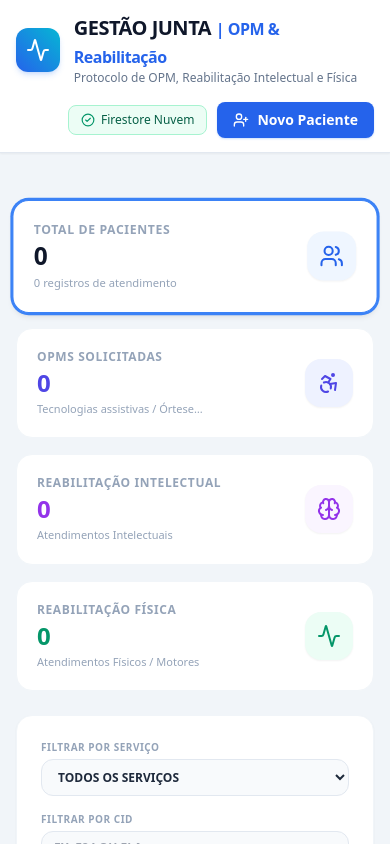
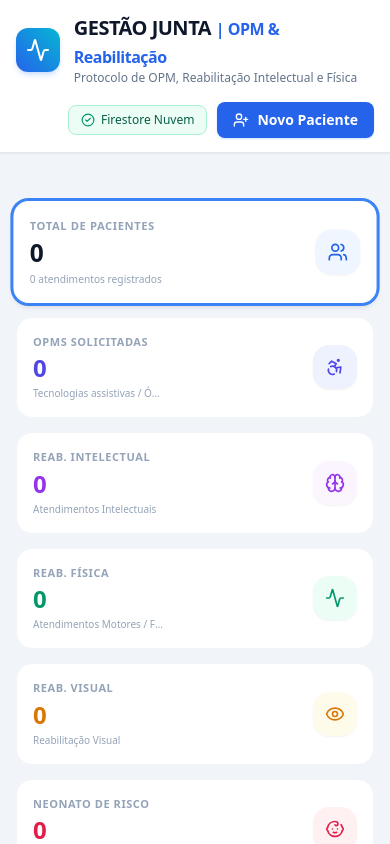
Before and after one commit to viquituKings/prontuario-JRRPCD, a React (Vite) app: page / in a window 390 px wide. Shown: the top 844 px of the page. Built offline with nearby package versions, Linux system fonts and the light colour scheme; no server answers; the database is empty.

Commit message:
feat: adiciona servicos especializados Neonato de risco e reabilitacao visual

```diff
--- a/src/components/PatientDetailsModal.jsx
+++ b/src/components/PatientDetailsModal.jsx
@@ -23,7 +23,8 @@ import {
 import {
   formatarDataHoraBR,
   isMotorizadaSolicitada,
-  verificarCompatibilidadeMotorizada
+  verificarCompatibilidadeMotorizada,
+  getBadgeColorServico
 } from '../types';
 
 export default function PatientDetailsModal({
@@ -52,12 +53,7 @@ export default function PatientDetailsModal({
   const cleanPhone = patient.telefone ? patient.telefone.replace(/\D/g, '') : '';
   const whatsappUrl = cleanPhone.length >= 10 ? `https://wa.me/55${cleanPhone}` : null;
 
-  const badgeColor =
-    servico === 'OPM'
-      ? 'bg-blue-100 text-blue-800 border-blue-200'
-      : servico === 'Reab. Intelectual'
-      ? 'bg-purple-100 text-purple-800 border-purple-200'
-      : 'bg-emerald-100 text-emerald-800 border-emerald-200';
+  const badgeColor = getBadgeColorServico(servico);
 
   return (
     <div className="fixed inset-0 z-50 overflow-y-auto bg-slate-900/60 backdrop-blur-sm flex items-center justify-center p-3 sm:p-5 no-print">
--- a/src/components/PatientFormModal.jsx
+++ b/src/components/PatientFormModal.jsx
@@ -831,6 +831,8 @@ export default function PatientFormModal({
               <option value="OPM">OPM</option>
               <option value="Reab. Intelectual">REABILITAÇÃO INTELECTUAL</option>
               <option value="Reab. Fisica">REABILITAÇÃO FÍSICA</option>
+              <option value="Reab. Visual">REABILITAÇÃO VISUAL</option>
+              <option value="Neonato de Risco">NEONATO DE RISCO</option>
             </select>
           </div>
 
--- a/src/components/PatientList.jsx
+++ b/src/components/PatientList.jsx
@@ -16,7 +16,8 @@ import {
   isMotorizadaSolicitada,
   verificarCompatibilidadeMotorizada,
   extrairPacientesUnicos,
-  contarOpmsSolicitadas
+  contarOpmsSolicitadas,
+  getBadgeColorServico
 } from '../types';
 
 export default function PatientList({
@@ -112,6 +113,8 @@ export default function PatientList({
               <option value="OPM">OPM</option>
               <option value="Reab. Intelectual">REAB. INTELECTUAL</option>
               <option value="Reab. Fisica">REAB. FÍSICA</option>
+              <option value="Reab. Visual">REAB. VISUAL</option>
+              <option value="Neonato de Risco">NEONATO DE RISCO</option>
             </select>
           </div>
 
@@ -211,12 +214,7 @@ export default function PatientList({
               ) : (
                 filteredPacientes.map((p) => {
                   const servico = p.servico_especializado || 'OPM';
-                  const badgeColor =
-                    servico === 'OPM'
-                      ? 'bg-blue-100 text-blue-700'
-                      : servico === 'Reab. Intelectual'
-                      ? 'bg-purple-100 text-purple-700'
-                      : 'bg-emerald-100 text-emerald-700';
+                  const badgeColor = getBadgeColorServico(servico);
 
                   const opms = p.opm_list || [];
                   const dataEntrada = p.data_entrada || p.dataEntrada || '-';
--- a/src/components/StatsCards.jsx
+++ b/src/components/StatsCards.jsx
@@ -1,5 +1,5 @@
 import React from 'react';
-import { Users, Accessibility, Brain, Activity } from 'lucide-react';
+import { Users, Accessibility, Brain, Activity, Eye, Baby } from 'lucide-react';
 import { extrairPacientesUnicos, contarOpmsSolicitadas } from '../types';
 
 export default function StatsCards({ pacientes, activeFilter, onSelectFilter }) {
@@ -15,12 +15,20 @@ export default function StatsCards({ pacientes, activeFilter, onSelectFilter })
     (p) => p.servico_especializado === 'Reab. Fisica'
   ).length;
 
+  const totalVisual = pacientes.filter(
+    (p) => p.servico_especializado === 'Reab. Visual' || p.servico_especializado === 'Reabilitação Visual'
+  ).length;
+
+  const totalNeonato = pacientes.filter(
+    (p) => p.servico_especializado === 'Neonato de Risco' || p.servico_especializado === 'Neonato de risco'
+  ).length;
+
   const cards = [
     {
       id: 'todos',
       label: 'Total de Pacientes',
       count: totalPacientesUnicos,
-      subtext: `${totalRegistros} registros de atendimento`,
+      subtext: `${totalRegistros} atendimentos registrados`,
       icon: Users,
       bgColor: 'bg-blue-50',
       iconColor: 'text-blue-600',
@@ -30,7 +38,7 @@ export default function StatsCards({ pacientes, activeFilter, onSelectFilter })
       id: 'OPM',
       label: 'OPMs Solicitadas',
       count: totalOpms,
-      subtext: 'Tecnologias assistivas / Órteses / Próteses',
+      subtext: 'Tecnologias assistivas / Órteses',
       icon: Accessibility,
       bgColor: 'bg-indigo-50',
       iconColor: 'text-indigo-600',
@@ -38,7 +46,7 @@ export default function StatsCards({ pacientes, activeFilter, onSelectFilter })
     },
     {
       id: 'Reab. Intelectual',
-      label: 'Reabilitação Intelectual',
+      label: 'Reab. Intelectual',
       count: totalIntelectual,
       subtext: 'Atendimentos Intelectuais',
       icon: Brain,
@@ -48,18 +56,38 @@ export default function StatsCards({ pacientes, activeFilter, onSelectFilter })
     },
     {
       id: 'Reab. Fisica',
-      label: 'Reabilitação Física',
+      label: 'Reab. Física',
       count: totalFisica,
-      subtext: 'Atendimentos Físicos / Motores',
+      subtext: 'Atendimentos Motores / Físicos',
       icon: Activity,
       bgColor: 'bg-emerald-50',
       iconColor: 'text-emerald-600',
       textColor: 'text-emerald-600',
     },
+    {
+      id: 'Reab. Visual',
+      label: 'Reab. Visual',
+      count: totalVisual,
+      subtext: 'Reabilitação Visual',
+      icon: Eye,
+      bgColor: 'bg-amber-50',
+      iconColor: 'text-amber-600',
+      textColor: 'text-amber-600',
+    },
+    {
+      id: 'Neonato de Risco',
+      label: 'Neonato de Risco',
+      count: totalNeonato,
+      subtext: 'Acompanhamento Neonatal',
+      icon: Baby,
+      bgColor: 'bg-rose-50',
+      iconColor: 'text-rose-600',
+      textColor: 'text-rose-600',
+    },
   ];
 
   return (
-    <div className="grid grid-cols-1 sm:grid-cols-2 lg:grid-cols-4 gap-4 sm:gap-6 my-6 no-print">
+    <div className="grid grid-cols-1 sm:grid-cols-2 lg:grid-cols-3 xl:grid-cols-6 gap-3.5 sm:gap-4 my-6 no-print">
       {cards.map((card) => {
         const Icon = card.icon;
         const isSelected = activeFilter === card.id;
@@ -68,27 +96,27 @@ export default function StatsCards({ pacientes, activeFilter, onSelectFilter })
           <button
             key={card.id}
             onClick={() => onSelectFilter(card.id)}
-            className={`text-left p-5 sm:p-6 rounded-2xl border transition-all duration-200 flex items-center justify-between ${
+            className={`text-left p-4 sm:p-5 rounded-2xl border transition-all duration-200 flex items-center justify-between ${
               isSelected
                 ? 'ring-2 ring-blue-500 shadow-md bg-white border-blue-500 scale-[1.02]'
                 : 'bg-white hover:border-slate-300 hover:shadow-sm border-slate-100'
             }`}
           >
-            <div className="space-y-0.5">
-              <p className="text-xs font-semibold text-slate-400 uppercase tracking-wider">
+            <div className="space-y-0.5 min-w-0">
+              <p className="text-[11px] font-bold text-slate-400 uppercase tracking-wider truncate">
                 {card.label}
               </p>
               <h3 className={`text-2xl font-bold ${card.textColor}`}>
                 {card.count}
               </h3>
               {card.subtext && (
-                <p className="text-[11px] text-slate-400 font-medium truncate max-w-[170px] sm:max-w-[190px]">
+                <p className="text-[10px] text-slate-400 font-medium truncate max-w-[130px] sm:max-w-[150px]">
                   {card.subtext}
                 </p>
               )}
             </div>
-            <div className={`w-12 h-12 rounded-2xl ${card.bgColor} ${card.iconColor} flex items-center justify-center text-xl shadow-sm shrink-0 ml-2`}>
-              <Icon className="w-6 h-6" />
+            <div className={`w-11 h-11 rounded-2xl ${card.bgColor} ${card.iconColor} flex items-center justify-center text-lg shadow-sm shrink-0 ml-2`}>
+              <Icon className="w-5 h-5" />
             </div>
           </button>
         );
--- a/src/types.js
+++ b/src/types.js
@@ -3,8 +3,32 @@
 export const SERVICOS_ESPECIALIZADOS = [
   'OPM',
   'Reab. Intelectual',
-  'Reab. Fisica'
+  'Reab. Fisica',
+  'Reab. Visual',
+  'Neonato de Risco'
 ];
+
+/**
+ * Retorna as classes Tailwind para o badge do serviço especializado
+ */
+export function getBadgeColorServico(servico) {
+  switch (servico) {
+    case 'OPM':
+      return 'bg-blue-100 text-blue-700 border-blue-200';
+    case 'Reab. Intelectual':
+      return 'bg-purple-100 text-purple-700 border-purple-200';
+    case 'Reab. Fisica':
+      return 'bg-emerald-100 text-emerald-700 border-emerald-200';
+    case 'Reab. Visual':
+    case 'Reabilitação Visual':
+      return 'bg-amber-100 text-amber-800 border-amber-200';
+    case 'Neonato de Risco':
+    case 'Neonato de risco':
+      return 'bg-rose-100 text-rose-700 border-rose-200';
+    default:
+      return 'bg-slate-100 text-slate-700 border-slate-200';
+  }
+}
 
 export const TIPOS_OPM = [
   'MEIO AUXILIAR DE LOCOMOÇÃO',
```
